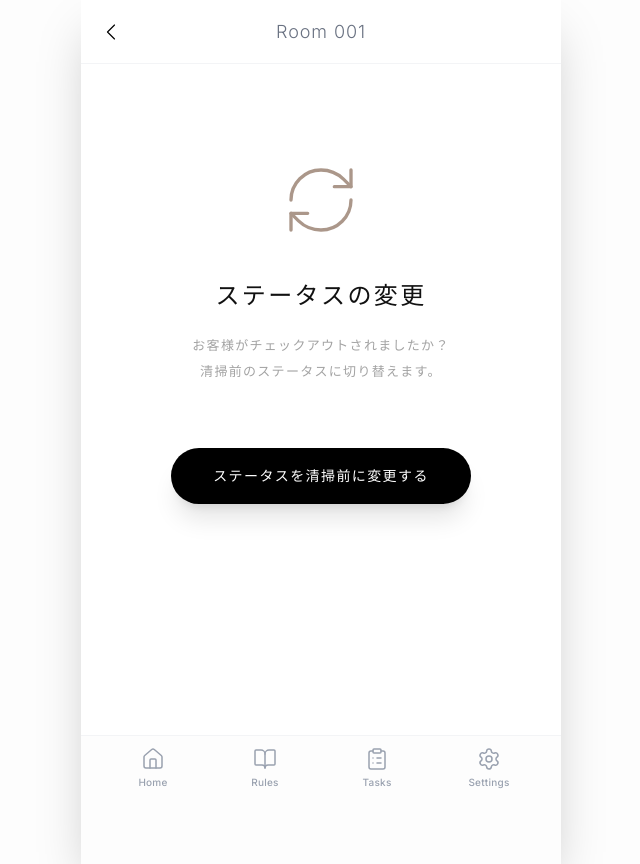
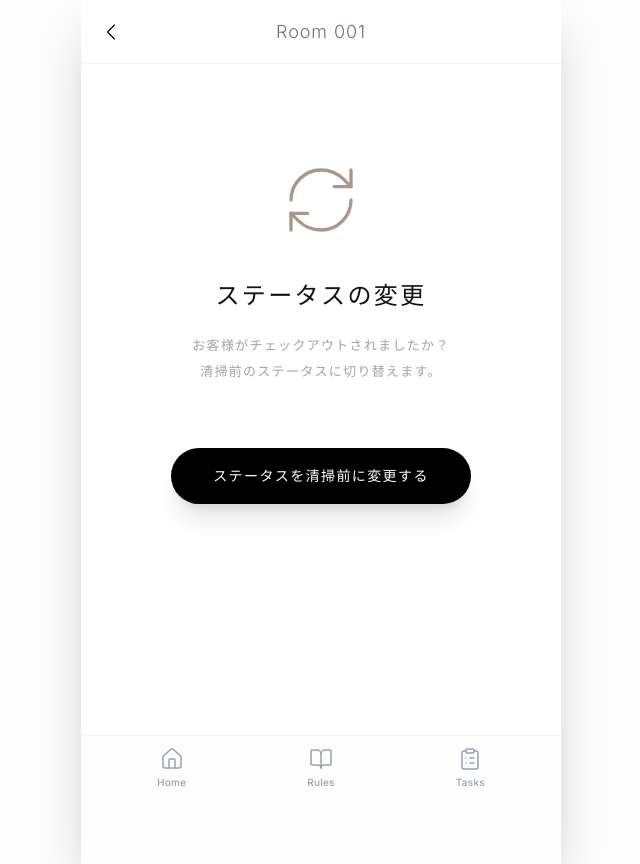
Before and after one commit to kazumakazuma0123/hotel-cleaning-app, a Next.js app: page /tasks/001 in a window 1280 px wide. Shown: the whole page, without its empty margins (319-959 px from the left). Built offline with nearby package versions, Linux system fonts and the light colour scheme.

Commit message:
feat(ui): remove Settings tab from bottom navigation

```diff
--- a/src/components/BottomNav.tsx
+++ b/src/components/BottomNav.tsx
@@ -1,5 +1,5 @@
 import Link from "next/link";
-import { Home, ClipboardList, Settings, BookOpen } from "lucide-react";
+import { Home, ClipboardList, BookOpen } from "lucide-react";
 
 export function BottomNav() {
     return (
@@ -17,10 +17,6 @@
                     <ClipboardList className="w-6 h-6 mb-1" strokeWidth={1.5} />
                     <span className="text-[10px] font-medium tracking-wide">Tasks</span>
                 </Link>
-                <Link href="/settings" className="flex flex-col items-center justify-center w-full h-full text-gray-400 hover:text-black active:text-black transition-colors">
-                    <Settings className="w-6 h-6 mb-1" strokeWidth={1.5} />
-                    <span className="text-[10px] font-medium tracking-wide">Settings</span>
-                </Link>
             </div>
         </nav>
     );
```
